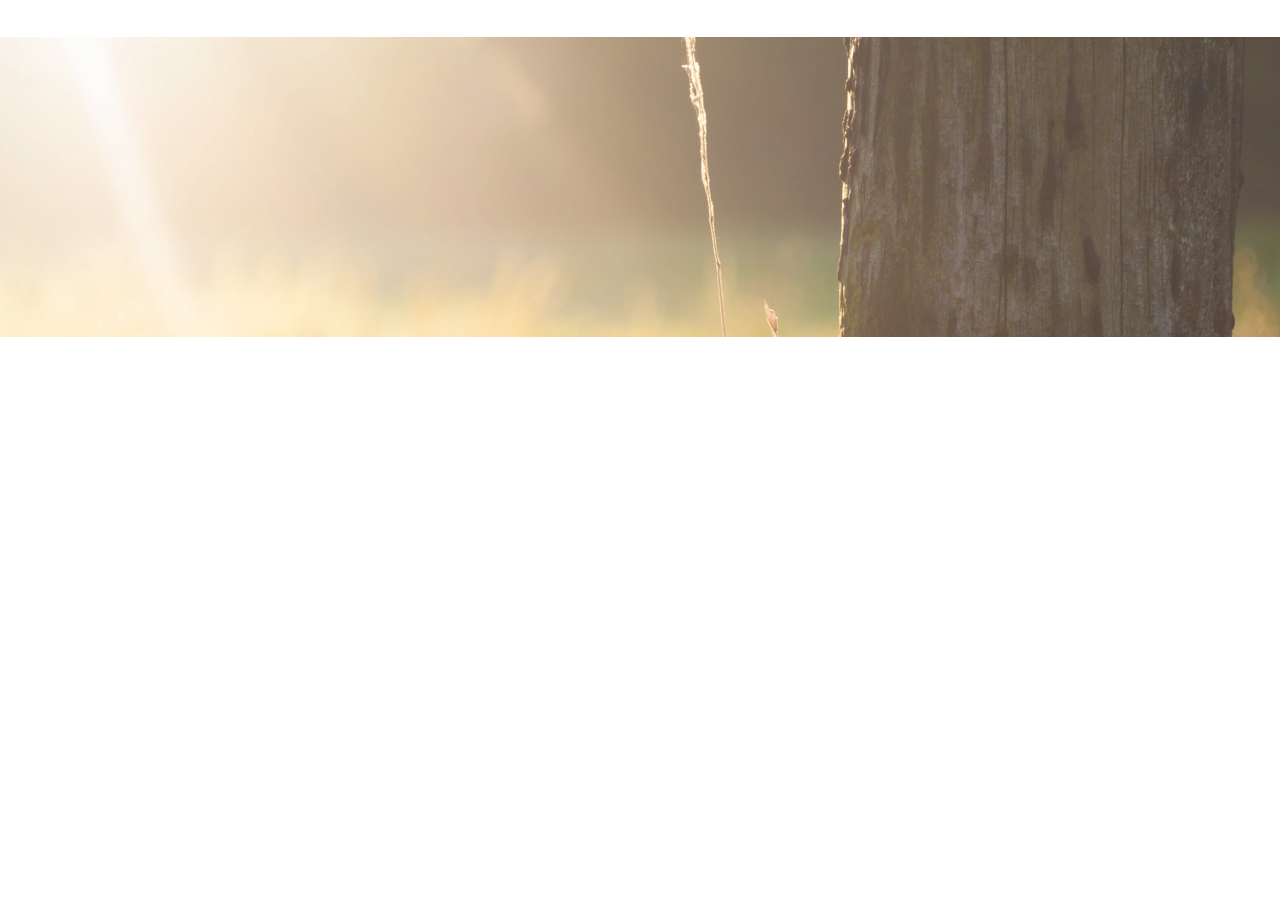
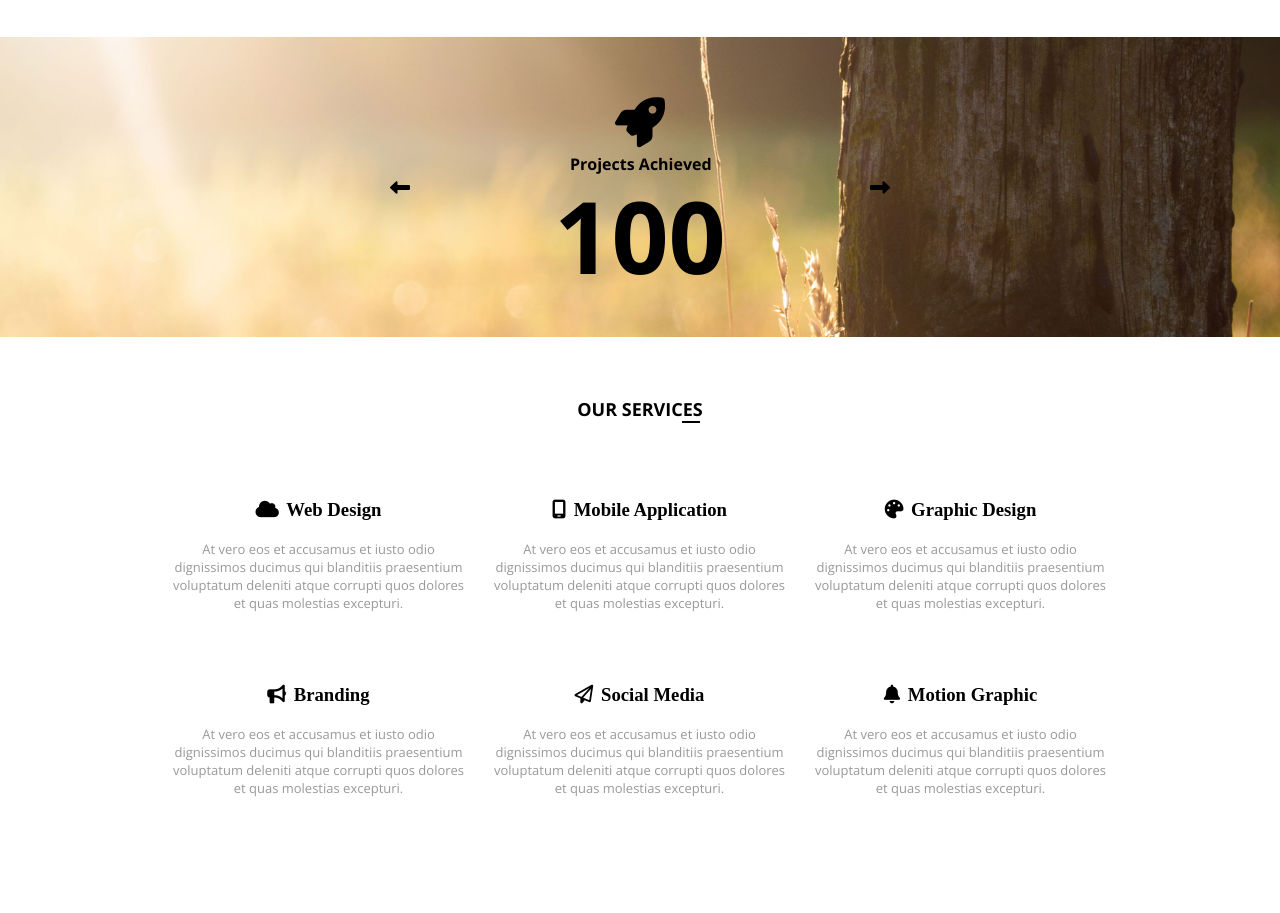
Before and after one commit to FurkanUcar7/New, a plain HTML site: page index.html in a window 1280 px wide. Shown: the part 1383-2296 px from the top of the page. Before the commit the page ends 1720 px from the top, so only its background shows below. Drawn offline with nearby package versions, Linux system fonts and the light colour scheme.

Commit message:
fixed gorsel ve services kismi eklendi

```diff
--- a/index.html
+++ b/index.html
@@ -194,7 +194,7 @@
                     </a>
                 </div>
                 <div class="our-skills-div3">
-                    <div class="skill-holder">
+                    <div class="skill-holder open-sans">
                         <div class="skill-bar">
                             <div class="skillbar-holder">
                                 <div class="skillbar-title">
@@ -260,11 +260,112 @@
             </div>
         </div>
     </section>
-    <div class="kayan-foto">
-        <div class="on-div">
-
+    <!-- Kayan foto alanı -->
+    <section>
+        <div class="kayan-foto">
+            <div class="kayan-foto-inclusive">
+                <i class="left-arrow  fa-solid fa-left-long fa-lg" style="color: #000000;"></i>
+                <i class="right-arrow fa-solid fa-right-long fa-lg" style="color: #000000;"></i>
+                <i class="rocket fa-solid fa-rocket fa-2-xl" style="color: #000000;"></i>
+                <p class="kf-title open-sans">Projects Achieved</p>
+                <p class="kf-100 open-sans">100</p>
+            </div>
         </div>
-    </div>
-
+    </section>
+    <!-- Our Services alanı -->
+    <section>
+        <div class="page-center services-padding">
+            <div class="our-services-title open-sans">
+                OUR SERVICES
+            </div>
+            <div class="services-element">
+                <h3 class="element-title">
+                    <i class="services-icon fa-solid fa-cloud" style="color: #000000;"></i>
+                    Web Design
+                </h3>
+                <p class="element-p">
+                    At vero eos et accusamus et iusto odio dignissimos ducimus qui blanditiis praesentium voluptatum deleniti atque corrupti quos dolores et quas molestias excepturi.
+                </p>
+            </div>
+            <div class="services-element">
+                <h3 class="element-title">
+                    <i class="services-icon fa-solid fa-mobile-screen" style="color: #000000;"></i>
+                    Mobile Application
+                </h3>
+                <p class="element-p">
+                    At vero eos et accusamus et iusto odio dignissimos ducimus qui blanditiis praesentium voluptatum deleniti atque corrupti quos dolores et quas molestias excepturi.
+                </p>
+            </div>
+            <div class="services-element">
+                <h3 class="element-title">
+                    <i class="services-icon fa-solid fa-palette" style="color: #000000;"></i>
+                    Graphic Design
+                </h3>
+                <p class="element-p">
+                    At vero eos et accusamus et iusto odio dignissimos ducimus qui blanditiis praesentium voluptatum deleniti atque corrupti quos dolores et quas molestias excepturi.
+                </p>
+            </div>
+            <div class="services-element">
+                <h3 class="element-title">
+                    <i class="services-icon fa-solid fa-bullhorn" style="color: #000000;"></i>
+                    Branding
+                </h3>
+                <p class="element-p">
+                    At vero eos et accusamus et iusto odio dignissimos ducimus qui blanditiis praesentium voluptatum deleniti atque corrupti quos dolores et quas molestias excepturi.
+                </p>
+            </div>
+            <div class="services-element">
+                <h3 class="element-title">
+                    <i class="services-icon fa-regular fa-paper-plane" style="color: #000000;"></i>
+                    Social Media
+                </h3>
+                <p class="element-p">
+                    At vero eos et accusamus et iusto odio dignissimos ducimus qui blanditiis praesentium voluptatum deleniti atque corrupti quos dolores et quas molestias excepturi.
+                </p>
+            </div>
+            <div class="services-element">
+                <h3 class="element-title">
+                    <i class="services-icon fa-solid fa-bell" style="color: #000000;"></i>
+                    Motion Graphic
+                </h3>
+                <p class="element-p">
+                    At vero eos et accusamus et iusto odio dignissimos ducimus qui blanditiis praesentium voluptatum deleniti atque corrupti quos dolores et quas molestias excepturi.
+                </p>
+            </div>
+        </div>
+    </section>
+<br>
+<br>
+<br>
+<br>
+<br>
+<br>
+<br>
+<br>
+<br>
+<br>
+<br>
+<br>
+<br>
+<br>
+<br>
+<br>
+<br>
+<br>
+<br>
+<br>
+<br>
+<br>
+<br>
+<br>
+<br>
+<br>
+<br>
+<br>
+<br>
+<br>
+<br>
+<br>
+<br>
 </body>
 </html>
--- a/style.css
+++ b/style.css
@@ -348,6 +348,8 @@ span{
     background-color: #111111;
     height: 3px;
     position: relative;
+    font-weight: bold;
+    font-size: 13px;
 }
 
 .skillbar-title{
@@ -396,15 +398,89 @@ span{
 }
 
 .kayan-foto{
-    opacity: .8;
-    min-height: 300px;
-    background-repeat: no-repeat;
+    height: 300px;
     background-image:url(./assets/img/parallax1.jpg);
+    background-size: cover;
     background-attachment: fixed;
-    background-size: cover;
-
+    background-position: 300% -102px;
+    text-align: center;
 }
 
-.on-div{
-    background-color:black;
+.kayan-foto-inclusive{
+    width: 500px;
+    display: inline-block;
+    height: 80%;
+    margin-top: 30px;
+    position: relative;
 }
+
+.left-arrow{
+    position: absolute;
+    left: 0px;
+    top: 120px;
+}
+
+.right-arrow{
+    position: absolute;
+    right: 0px;
+    top: 120px;
+}
+
+.rocket{
+    font-size: 50px;
+    position: absolute;
+    left: 225px;
+    top: 30px;
+}
+
+.kf-title{
+    font-weight: bold;
+    position: absolute;
+    left: 180px;
+    top: 70px;
+}
+
+.kf-100{
+    font-weight: bold;
+    font-size: 100px;
+    margin: 100px 0px 0px 0px;
+}
+
+.services-padding{
+    padding: 60px 0px;
+}
+
+.our-services-title{
+    font-weight: bold;
+    text-align: center;
+    font-size: 18px;
+    margin-bottom: 60px;
+    position: relative;
+}
+
+.our-services-title::after{
+    content: "";
+    border: 0.110rem solid black;
+    display: block;
+    position: absolute;
+    font-weight: bold;
+    left: 522px;
+    width: 16px;
+}
+
+.services-element{
+    display: inline-block;
+    text-align: center;
+    width: 297px;
+    margin: 0px 10px 40px 10px;
+}
+
+.element-p{
+    color: #999;
+    font-family: 'Open Sans';
+    font-size: 13px;
+}
+
+.services-icon{
+    margin-right: 3px;
+}
```
